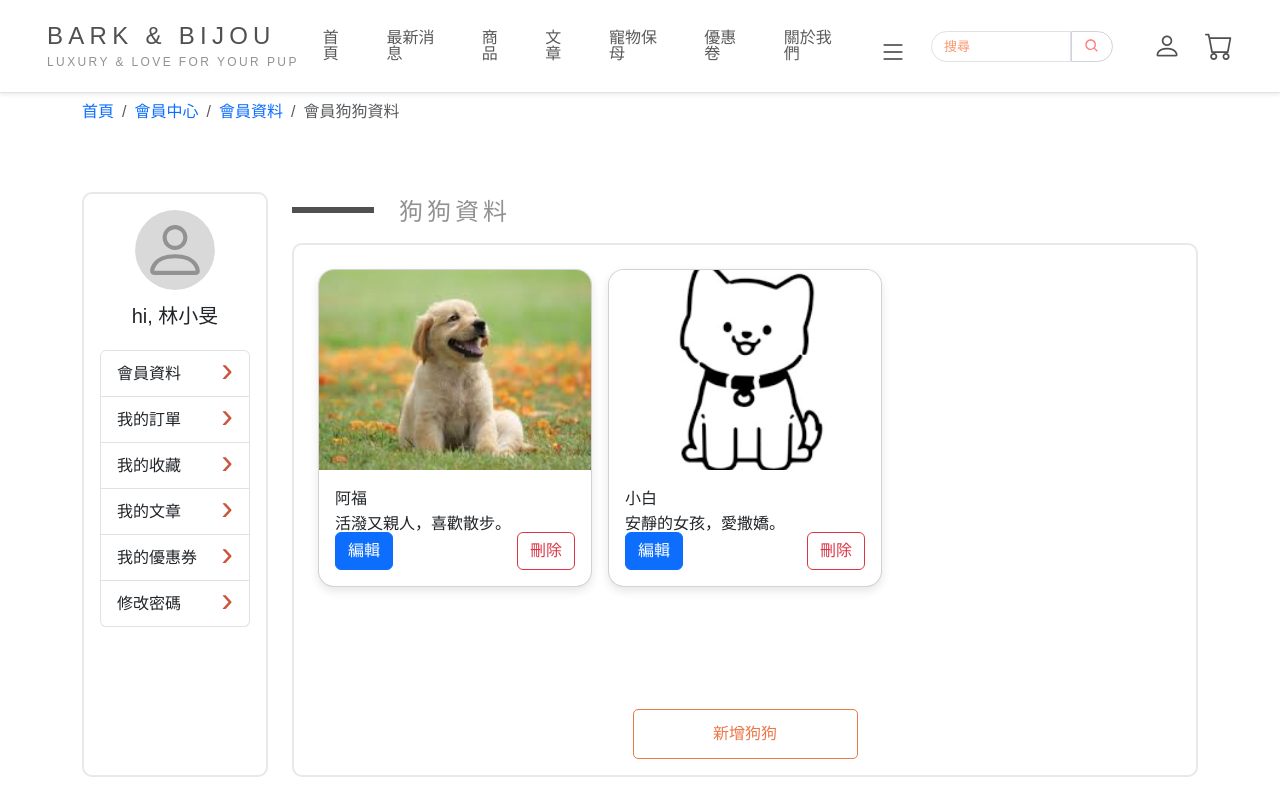
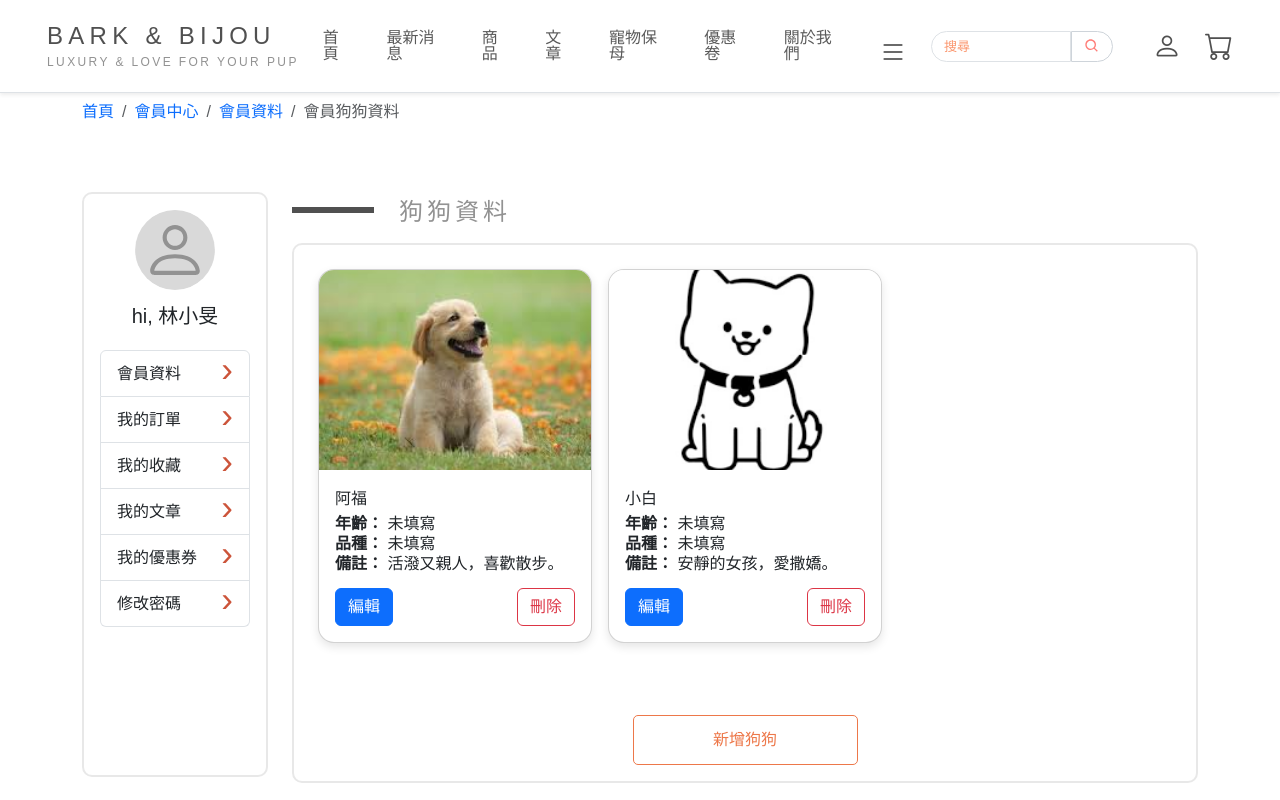
Before and after one commit to Orange1002/project, a Next.js app in the folder next/: page /member/profile/dogs in a window 1280 px wide. Shown: the top 800 px of the page. Built offline with nearby package versions, Linux system fonts and the light colour scheme; a web font is replaced by a local one.

Commit message:
dog page未完成

```diff
--- a/next/app/member/profile/dogs/_components/DogCard/layout.js
+++ b/next/app/member/profile/dogs/_components/DogCard/layout.js
@@ -20,10 +20,18 @@ export default function DogCard({ dog, onDelete }) {
       </div>
 
       <div className="card-body">
-        <h5 className="card-title">{dog.name}</h5>
-        <p className="card-text">{dog.description}</p>
+        <h5 className="card-title">{dog.name || '（未命名）'}</h5>
+        <p className="card-text mb-1">
+          <strong>年齡：</strong> {dog.age || '未填寫'}
+        </p>
+        <p className="card-text mb-1">
+          <strong>品種：</strong> {dog.breed || '未填寫'}
+        </p>
+        <p className="card-text">
+          <strong>備註：</strong> {dog.description || '未填寫'}
+        </p>
 
-        <div className="d-flex justify-content-between">
+        <div className="d-flex justify-content-between mt-3">
           <button
             className="btn btn-primary"
             onClick={() => router.push(`/dogs/edit/${dog.id}`)}
--- a/next/app/member/profile/dogs/_components/DogFrom/layout.js
+++ b/next/app/member/profile/dogs/_components/DogFrom/layout.js
@@ -96,7 +96,7 @@ export default function DogForm({ initialData = {}, onSubmit }) {
       </div>
 
       <div className="mb-3">
-        <label className="form-label">介紹</label>
+        <label className="form-label">備註</label>
         <textarea
           className="form-control"
           name="description"
--- a/next/app/member/profile/dogs/page.js
+++ b/next/app/member/profile/dogs/page.js
@@ -38,20 +38,25 @@ export default function DogsPage() {
           className={`${styles.block} d-flex flex-column justify-content-between g-0 ps-lg-3 pe-lg-3 pt-lg-3 pb-lg-3 mb-5 p-3 h-100`}
         >
           <div className="d-flex flex-row row g-0 mb-lg-3">
-            {dogs.map((dog) => (
+            {dogs.slice(0, 6).map((dog) => (
               <div className="col-12 col-md-6 col-lg-4 p-2" key={dog.id}>
                 <DogCard dog={dog} onDelete={handleDelete} />
               </div>
             ))}
           </div>
-          <div className={`d-flex justify-content-center`}>
+
+          {dogs.length < 6 ? (
+            <div className="d-flex justify-content-center">
               <button
-              className={`${styles.btnCustom}`}
+                className={styles.btnCustom}
                 onClick={() => router.push('/member/profile/dogs/add')}
               >
                 新增狗狗
               </button>
             </div>
+          ) : (
+            <p className="text-center text-danger">最多只能新增 6 隻狗狗</p>
+          )}
         </div>
       </div>
     </>
```
Lines whose indentation alone changed are shown as unchanged.
